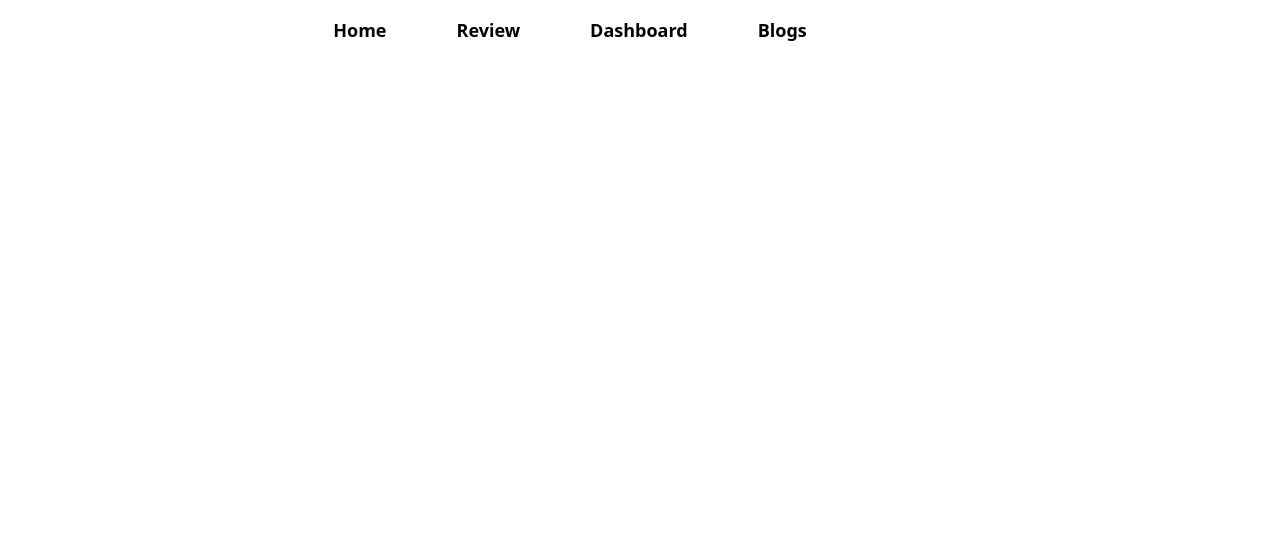
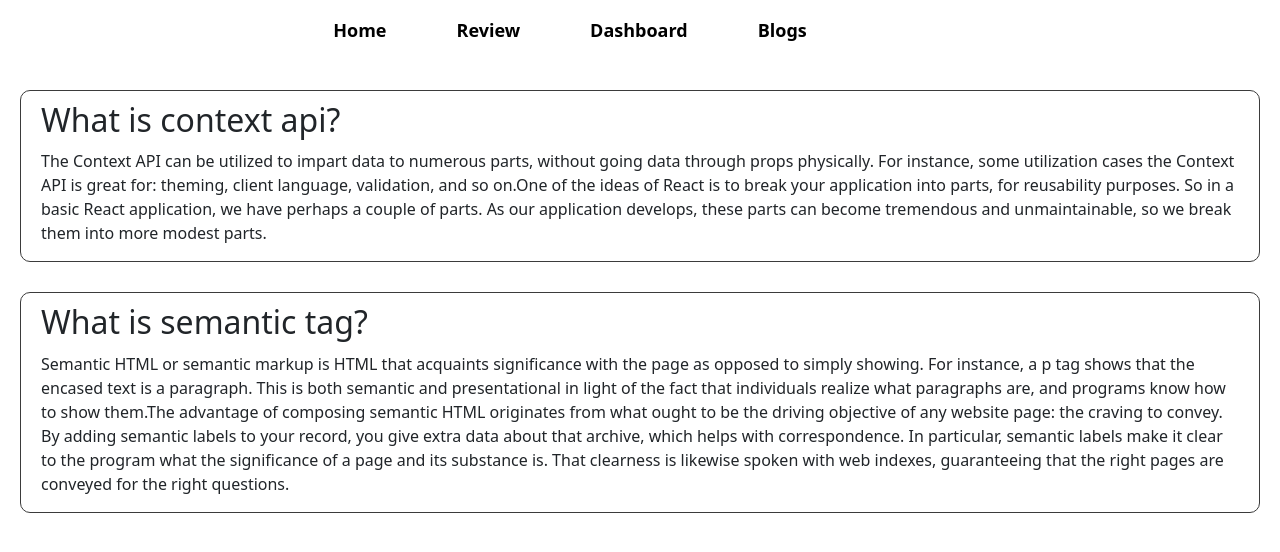
Before and after one commit to introtoxicXXl/pc-mag, a React (Create React App) app: page /blogs in a window 1280 px wide. Shown: the top 552 px of the page. Built offline with nearby package versions, Linux system fonts and the light colour scheme.

Commit message:
blogs components added

```diff
--- a/public/review.json
+++ b/public/review.json
@@ -22,14 +22,14 @@
   },
   {
     "id": 4,
-    "name": "Sultan Noman Akbor",
+    "name": "Selim Data Noman",
     "img": "https://as1.ftcdn.net/v2/jpg/02/99/04/20/1000_F_299042079_vGBD7wIlSeNl7vOevWHiL93G4koMM967.jpg",
     "review": "It was a great experience. This laptop is very understanding and always fulfils my requirements promptly. This is also very friendly and flexible.",
     "rating": 4.9
   },
   {
     "id": 5,
-    "name": "Sozib Telisamad",
+    "name": "Sozib Telisamad(JJ)",
     "img": "https://as1.ftcdn.net/v2/jpg/01/80/70/50/1000_F_180705061_xGKofxEpaquIrBqpnMHpwCHI8Fagza6n.jpg",
     "review": "Working with this laptop is very easy. This laptop are very professional, communication is excellent and requirements understood and executed well. My all requirements for a laptop is fullfilled, and the performance is very fast. Highly recommend",
     "rating": 5
--- /dev/null
+++ b/src/components/Blogs/Blogs.css
@@ -0,0 +1,10 @@
+.ques{
+  border:1px solid #3B3B3B;
+  padding: 0 20px;
+  margin: 30px 20px;
+  border-radius: 10px;
+  text-align: left;
+}
+.ques h2{
+  margin: 10px 0;
+}
--- a/src/components/Blogs/Blogs.js
+++ b/src/components/Blogs/Blogs.js
@@ -1,9 +1,17 @@
 import React from 'react';
+import './Blogs.css'
 
 const Blogs = () => {
   return (
     <div>
-
+      <div className="ques">
+        <h2>What is context api?</h2>
+        <p>The Context API can be utilized to impart data to numerous parts, without going data through props physically. For instance, some utilization cases the Context API is great for: theming, client language, validation, and so on.One of the ideas of React is to break your application into parts, for reusability purposes. So in a basic React application, we have perhaps a couple of parts. As our application develops, these parts can become tremendous and unmaintainable, so we break them into more modest parts.</p>
+      </div>
+      <div className="ques">
+        <h2>What is semantic tag?</h2>
+        <p>Semantic HTML or semantic markup is HTML that acquaints significance with the page as opposed to simply showing. For instance, a p tag shows that the encased text is a paragraph. This is both semantic and presentational in light of the fact that individuals realize what paragraphs are, and programs know how to show them.The advantage of composing semantic HTML originates from what ought to be the driving objective of any website page: the craving to convey. By adding semantic labels to your record, you give extra data about that archive, which helps with correspondence. In particular, semantic labels make it clear to the program what the significance of a page and its substance is. That clearness is likewise spoken with web indexes, guaranteeing that the right pages are conveyed for the right questions.</p>
+      </div>
     </div>
   );
 };
```
